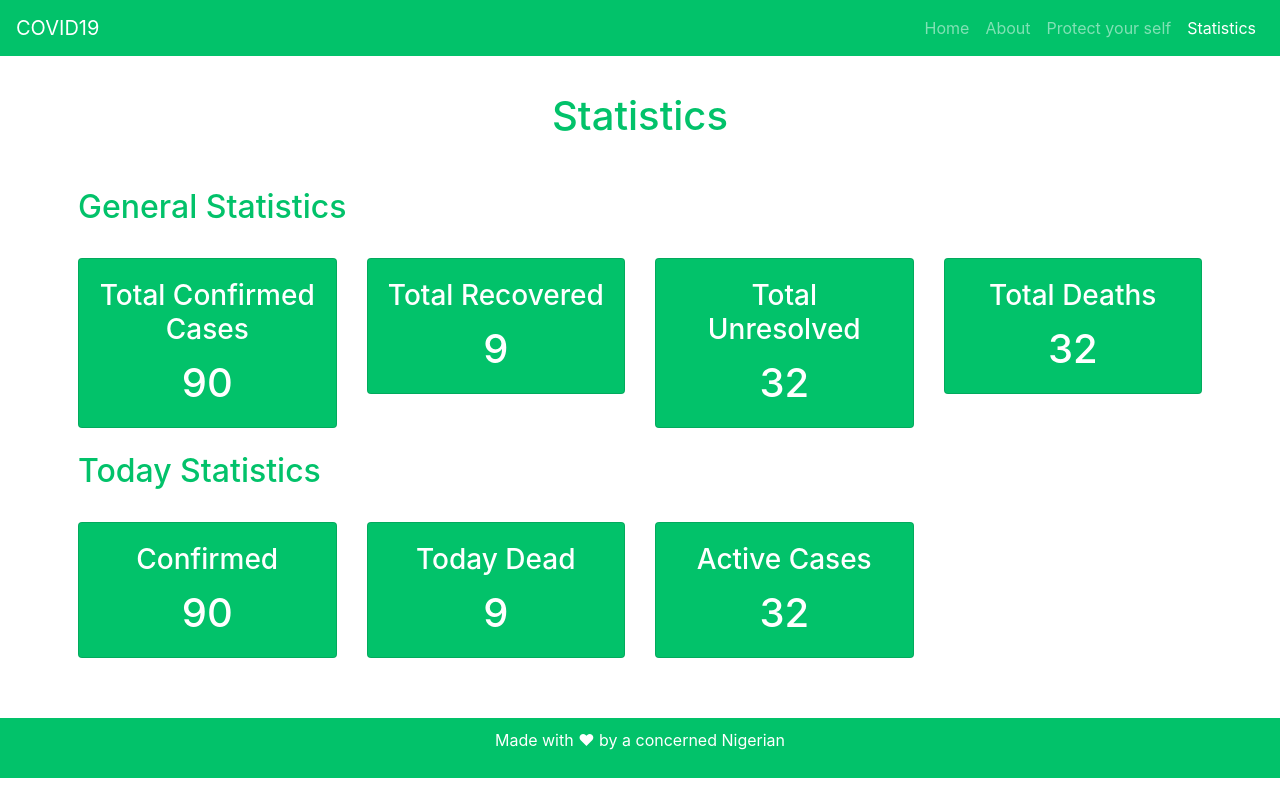
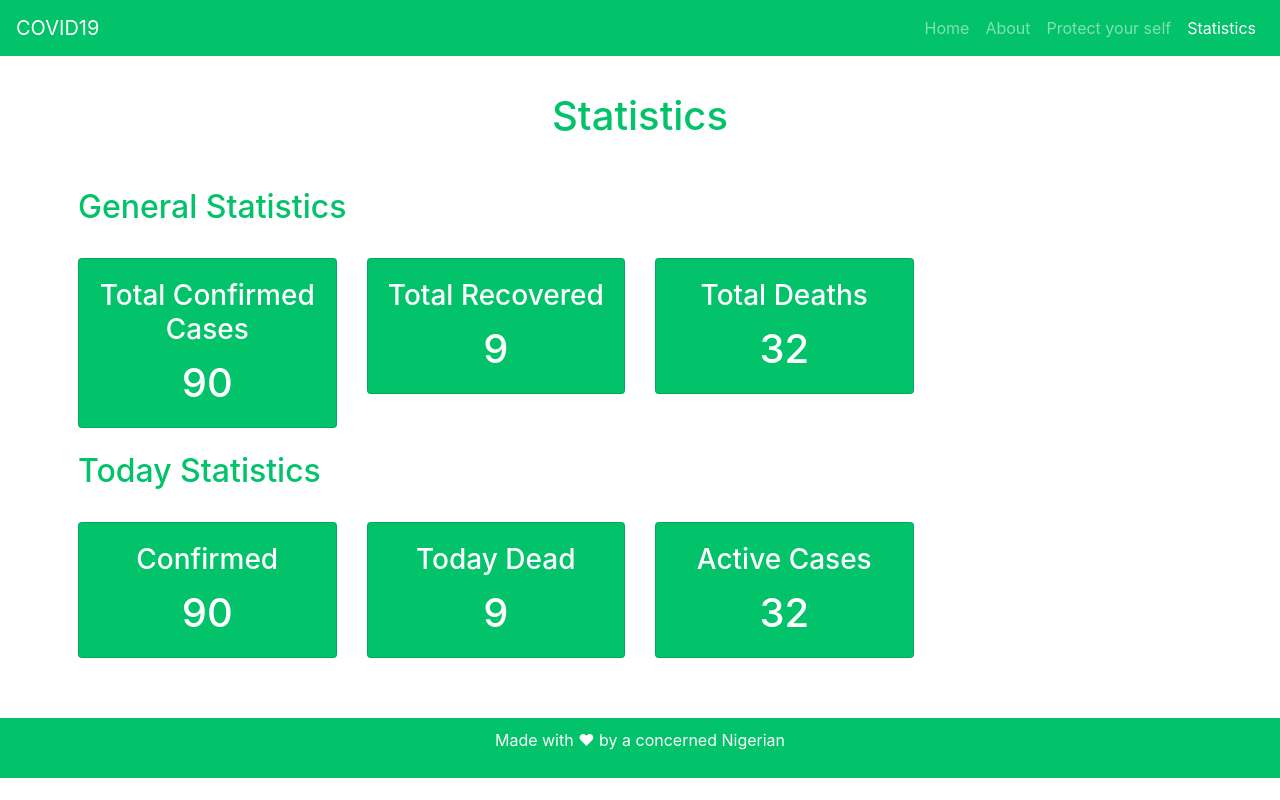
Before and after one commit to malgwi/covidNG, a plain HTML site: page statistics.html in a window 1280 px wide. Drawn offline with nearby package versions, Linux system fonts and the light colour scheme; no server answers.

Commit message:
stats commit

```diff
--- a/js/main.js
+++ b/js/main.js
@@ -18,7 +18,6 @@ getNgInfo.onload = function () {
 
     document.getElementById('total_cases').innerHTML            = countrydata.total_cases;
     document.getElementById('total_recovered').innerHTML        = countrydata.total_recovered;
-    document.getElementById('total_unresolved').innerHTML       = countrydata.total_unresolved;
     document.getElementById('total_deaths').innerHTML           = countrydata.total_deaths;
     document.getElementById('total_new_cases_today').innerHTML  = countrydata.total_new_cases_today;
     document.getElementById('total_new_deaths_today').innerHTML = countrydata.total_new_deaths_today;
--- a/statistics.html
+++ b/statistics.html
@@ -67,14 +67,6 @@
 					</div>
 				</div>
 
-				<div class="col-md-3">
-					<div  class="card mt-4 mb-4">
-					<div class="card-body text-center">
-						<h5 class="card-title h3">Total Unresolved</h5>
-						<p class="card-text h1" id="total_unresolved">32</p>
-					</div>
-					</div>
-				</div>
 
 				<div class="col-md-3">
 					<div  class="card mt-4 mb-4">
```
